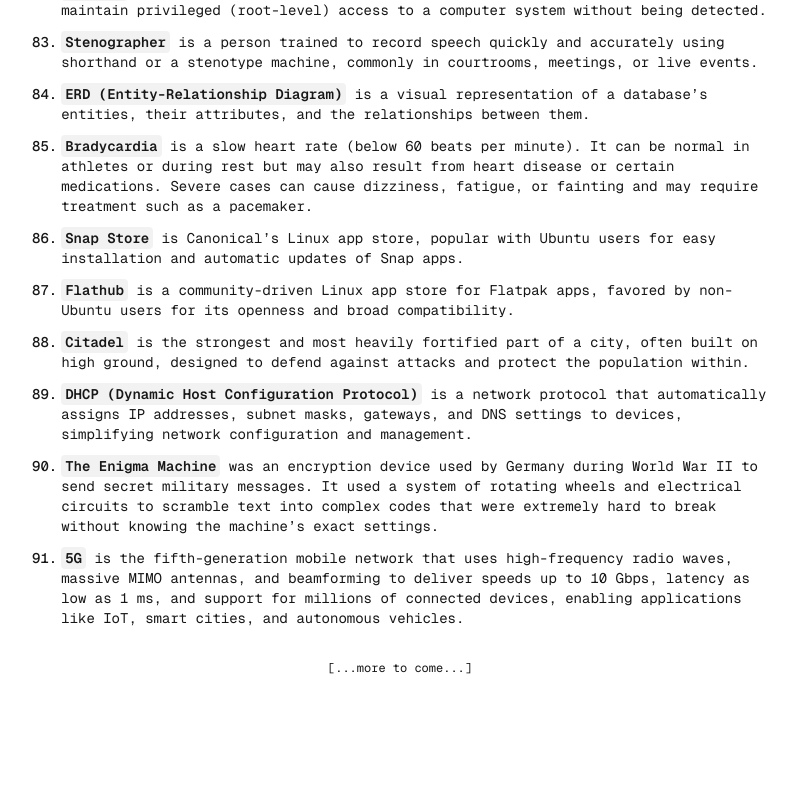
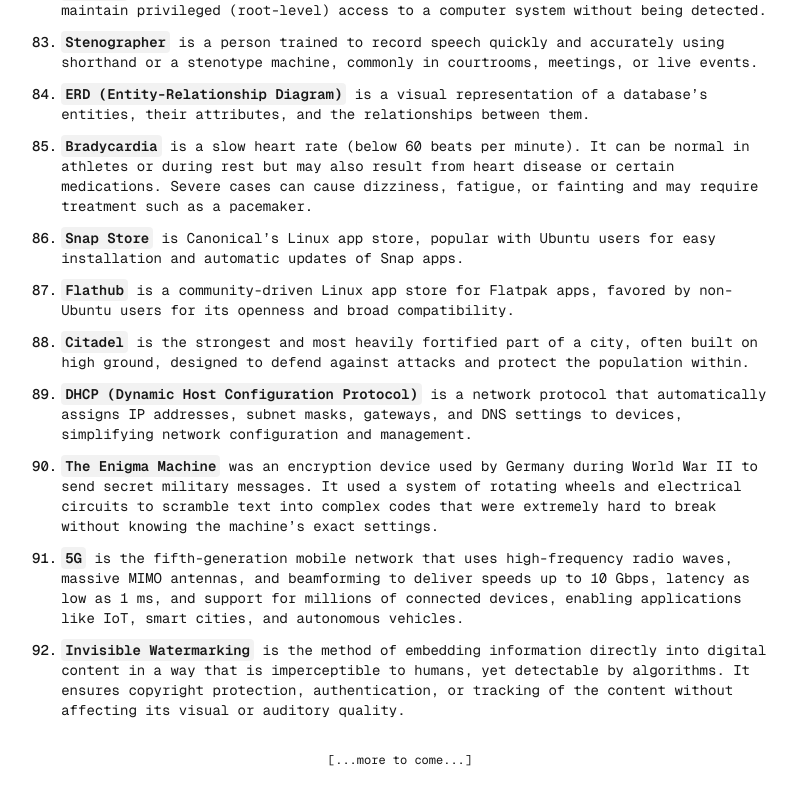
Before and after one commit to BrahimBoussada/mind-log, a Next.js app: page / in a window 1280 px wide. Shown: the part 5095-5895 px from the top of the page, without its empty margins (240-1037 px from the left). Before the commit the page ends 5803 px from the top, so only its background shows below. Built offline with nearby package versions, Linux system fonts and the light colour scheme.

Commit message:
log:25-10-2025

```diff
--- a/src/app/page.tsx
+++ b/src/app/page.tsx
@@ -857,6 +857,17 @@
             smart cities, and autonomous vehicles.
           </Text>
         </Note>
+
+        <Note>
+          <N>92. </N>
+          <Text>
+            <Key>Invisible Watermarking</Key> is the method of embedding
+            information directly into digital content in a way that is
+            imperceptible to humans, yet detectable by algorithms. It ensures
+            copyright protection, authentication, or tracking of the content
+            without affecting its visual or auditory quality.
+          </Text>
+        </Note>
       </NoteWrapper>
 
       <span className="font-mono text-xs text-center my-8">
```
